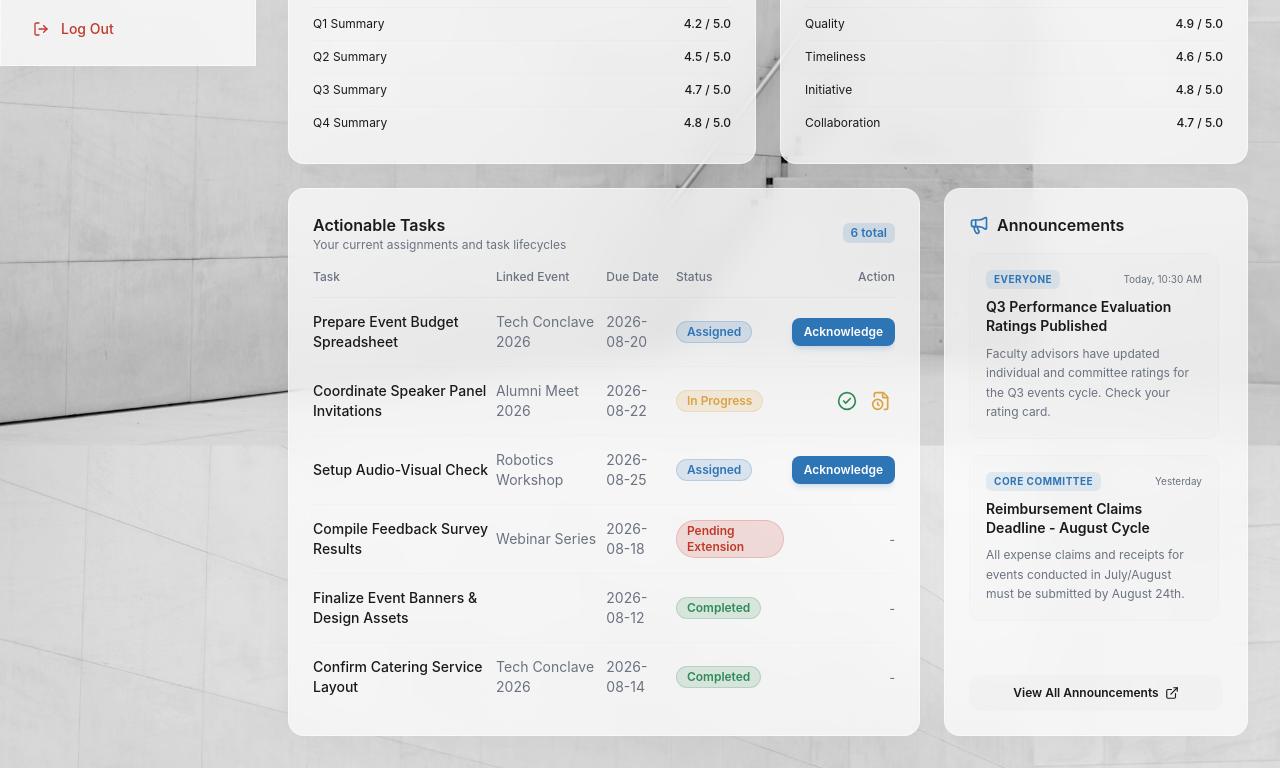
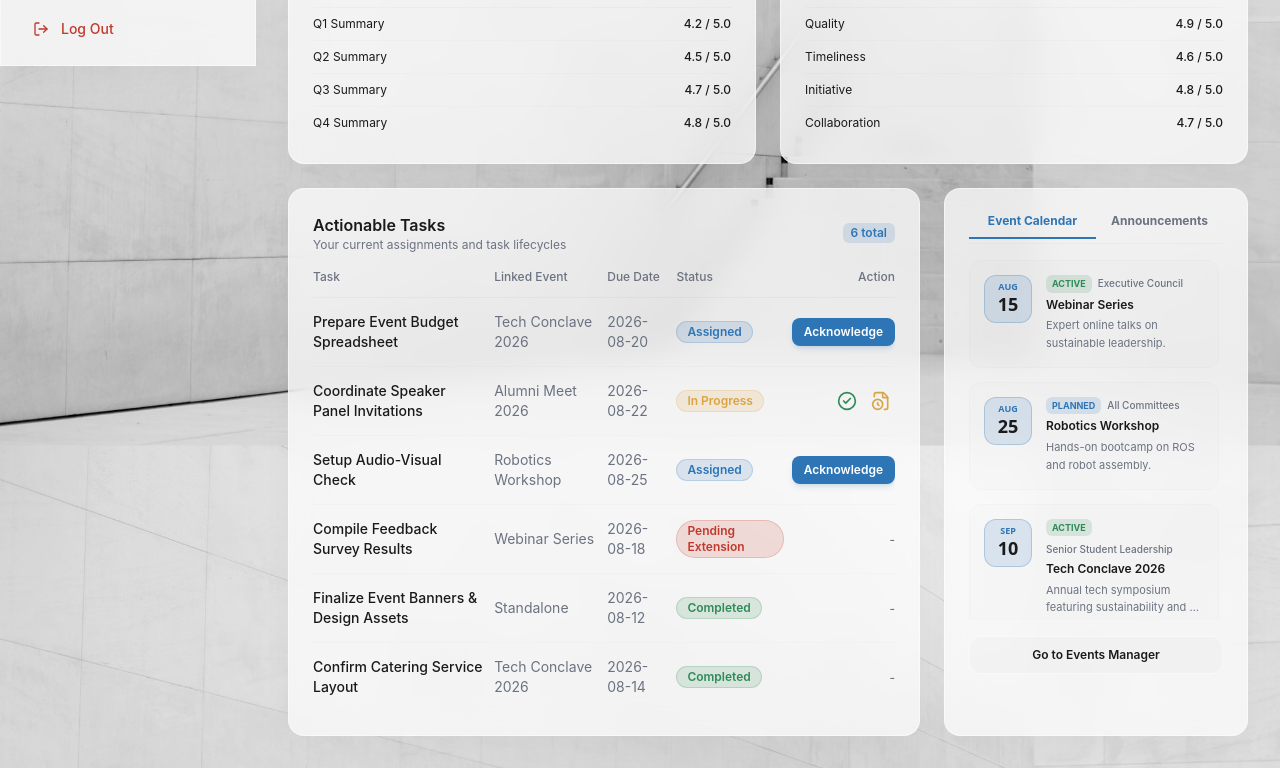
Before and after one commit to Kayo2970/ERP, a Next.js app in the folder leads-dashboard/: page /dashboard/home in a window 1280 px wide. Shown: the part 734-1502 px from the top of the page. Built offline with nearby package versions, Linux system fonts and the light colour scheme.

Commit message:
feat: integrate dynamic tabbed Event Calendar on dashboard home page

```diff
--- a/leads-dashboard/src/app/dashboard/home/page.tsx
+++ b/leads-dashboard/src/app/dashboard/home/page.tsx
@@ -1,6 +1,7 @@
 'use client';
 
 import React, { useState, useEffect } from 'react';
+import Link from 'next/link';
 import {
   AreaChart,
   Area,
@@ -42,16 +43,20 @@ const criteriaScores = [
   { name: 'Initiative', score: 4.8, color: '#2E8B57' },
   { name: 'Collaboration', score: 4.7, color: '#7FB069' },
 ];
-
 export default function DashboardHome() {
   const [tasks, setTasks] = useState<TaskItem[]>([]);
   const [eventsCount, setEventsCount] = useState(0);
   const [membersCount, setMembersCount] = useState(0);
   const [user, setUser] = useState<any>(null);
 
+  // Announcements and Events Tab State
+  const [activeTab, setActiveTab] = useState<'events' | 'announcements'>('events');
+  const [events, setEvents] = useState<any[]>([]);
+
   useEffect(() => {
     setTasks(getTasks());
     setEventsCount(getEvents().length);
+    setEvents(getEvents().sort((a, b) => new Date(a.startDate).getTime() - new Date(b.startDate).getTime()));
     setMembersCount(getMembers().length);
 
     const savedUser = localStorage.getItem('user');
@@ -94,6 +99,17 @@ export default function DashboardHome() {
     { id: '1', title: 'Q3 Performance Evaluation Ratings Published', body: 'Faculty advisors have updated individual and committee ratings for the Q3 events cycle. Check your rating card.', date: 'Today, 10:30 AM', scope: 'Everyone' },
     { id: '2', title: 'Reimbursement Claims Deadline - August Cycle', body: 'All expense claims and receipts for events conducted in July/August must be submitted by August 24th.', date: 'Yesterday', scope: 'Core Committee' },
   ];
+
+  const getFormatDate = (dateStr: string) => {
+    try {
+      const d = new Date(dateStr);
+      const day = d.getDate();
+      const month = d.toLocaleString('default', { month: 'short' }).toUpperCase();
+      return { day, month };
+    } catch {
+      return { day: '??', month: 'EVT' };
+    }
+  };
 
   return (
     <div className="p-6 md:p-8 space-y-6">
@@ -288,7 +304,7 @@ export default function DashboardHome() {
 
       </div>
 
-      {/* Grid: Tasks Table & Announcements */}
+      {/* Grid: Tasks Table & Dynamic Tabbed Sidebar */}
       <div className="grid grid-cols-1 lg:grid-cols-3 gap-6">
 
         {/* Active Tasks List */}
@@ -321,7 +337,7 @@ export default function DashboardHome() {
                   {displayedTasks.map(task => (
                     <tr key={task.id} className="hover:bg-theme-border/10 transition-all">
                       <td className="py-3.5 pr-2 font-medium text-theme-text-primary">{task.title}</td>
-                      <td className="py-3.5 pr-2 text-theme-text-secondary">{task.event}</td>
+                      <td className="py-3.5 pr-2 text-theme-text-secondary">{task.event || 'Standalone'}</td>
                       <td className="py-3.5 pr-2 text-theme-text-secondary">{task.dueDate}</td>
                       <td className="py-3.5 pr-2">
                         <span className={`inline-flex items-center text-xs font-semibold px-2.5 py-0.5 rounded-full ${
@@ -373,18 +389,83 @@ export default function DashboardHome() {
           </div>
         </div>
 
-        {/* Announcements List */}
+        {/* Tabbed Side Panel: Announcements & Events Calendar */}
         <div className="glass-panel rounded-2xl p-6 flex flex-col space-y-4">
-          <div className="flex items-center gap-2">
-            <Megaphone className="h-5 w-5 text-accent" />
-            <h3 className="text-base font-semibold text-theme-text-primary">Announcements</h3>
+          <div className="flex border-b border-theme-border/30 pb-1">
+            <button
+              onClick={() => setActiveTab('events')}
+              className={`flex-1 pb-2 text-center text-xs font-bold transition-all cursor-pointer border-b-2 ${
+                activeTab === 'events'
+                  ? 'border-accent text-accent'
+                  : 'border-transparent text-theme-text-secondary hover:text-theme-text-primary'
+              }`}
+            >
+              Event Calendar
+            </button>
+            <button
+              onClick={() => setActiveTab('announcements')}
+              className={`flex-1 pb-2 text-center text-xs font-bold transition-all cursor-pointer border-b-2 ${
+                activeTab === 'announcements'
+                  ? 'border-accent text-accent'
+                  : 'border-transparent text-theme-text-secondary hover:text-theme-text-primary'
+              }`}
+            >
+              Announcements
+            </button>
           </div>
 
-          <div className="flex-1 space-y-4 overflow-y-auto pr-1">
-            {announcements.map(announcement => (
+          <div className="flex-1 space-y-3.5 overflow-y-auto pr-1 max-h-[360px]">
+            {activeTab === 'events' ? (
+              // Events Calendar View
+              events.length === 0 ? (
+                <div className="text-center py-12 text-theme-text-secondary text-xs">
+                  No upcoming events scheduled.
+                </div>
+              ) : (
+                events.map(ev => {
+                  const { day, month } = getFormatDate(ev.startDate);
+                  return (
+                    <div
+                      key={ev.id}
+                      className="flex gap-3.5 p-3.5 bg-theme-border/10 border border-theme-border/20 rounded-xl hover:bg-theme-border/15 transition-all"
+                    >
+                      {/* Calendar Block Icon */}
+                      <div className="h-12 w-12 shrink-0 bg-accent/15 rounded-xl border border-accent/25 flex flex-col items-center justify-center font-sans">
+                        <span className="text-[9px] font-bold text-accent leading-none">{month}</span>
+                        <span className="text-lg font-extrabold text-theme-text-primary leading-tight mt-0.5">{day}</span>
+                      </div>
+
+                      {/* Event Details */}
+                      <div className="space-y-1">
+                        <div className="flex items-center gap-1.5 flex-wrap">
+                          <span className={`text-[9px] font-bold px-1.5 py-0.5 rounded-md uppercase ${
+                            ev.status === 'active'
+                              ? 'bg-success/15 text-success'
+                              : 'bg-accent/15 text-accent'
+                          }`}>
+                            {ev.status}
+                          </span>
+                          <span className="text-[10px] text-theme-text-secondary font-medium">
+                            {ev.committee}
+                          </span>
+                        </div>
+                        <h4 className="font-semibold text-xs text-theme-text-primary leading-snug">
+                          {ev.title}
+                        </h4>
+                        <p className="text-[11px] text-theme-text-secondary leading-relaxed line-clamp-2">
+                          {ev.description}
+                        </p>
+                      </div>
+                    </div>
+                  );
+                })
+              )
+            ) : (
+              // Announcements List View
+              announcements.map(announcement => (
                 <div
                   key={announcement.id}
-                className="p-4 bg-theme-border/10 border border-theme-border/20 rounded-xl space-y-2 hover:bg-theme-border/15 transition-all"
+                  className="p-3.5 bg-theme-border/10 border border-theme-border/20 rounded-xl space-y-2 hover:bg-theme-border/15 transition-all"
                 >
                   <div className="flex items-center justify-between">
                     <span className="text-[10px] font-bold text-accent px-2 py-0.5 bg-accent/10 rounded-md tracking-wider uppercase">
@@ -394,22 +475,24 @@ export default function DashboardHome() {
                       {announcement.date}
                     </span>
                   </div>
-                <h4 className="font-semibold text-sm text-theme-text-primary leading-snug">
+                  <h4 className="font-semibold text-xs text-theme-text-primary leading-snug">
                     {announcement.title}
                   </h4>
-                <p className="text-xs text-theme-text-secondary leading-relaxed">
+                  <p className="text-[11px] text-theme-text-secondary leading-relaxed">
                     {announcement.body}
                   </p>
                 </div>
-            ))}
+              ))
+            )}
           </div>
 
-          <button className="w-full py-2.5 bg-theme-border/20 hover:bg-theme-border/30 text-theme-text-primary text-xs font-semibold rounded-xl transition-all cursor-pointer flex items-center justify-center gap-1.5">
-            View All Announcements
-            <ExternalLink className="h-3.5 w-3.5" />
-          </button>
+          <Link
+            href="/dashboard/events"
+            className="w-full py-2.5 bg-theme-border/20 hover:bg-theme-border/30 text-theme-text-primary text-xs font-semibold rounded-xl transition-all cursor-pointer flex items-center justify-center gap-1.5 border border-theme-card-border"
+          >
+            {activeTab === 'events' ? 'Go to Events Manager' : 'View Announcements'}
+          </Link>
         </div>
-
       </div>
 
     </div>
```
Lines whose indentation alone changed are shown as unchanged.
